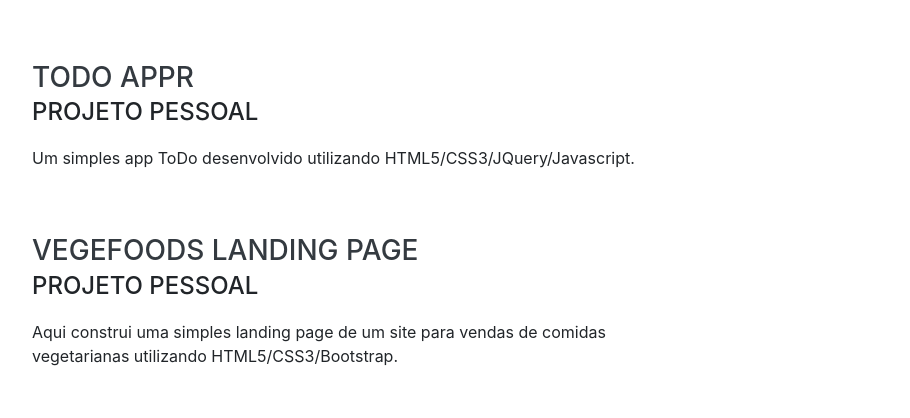
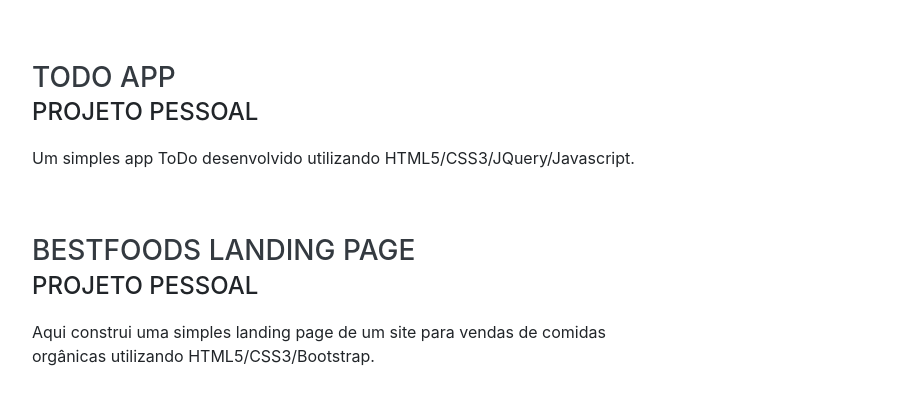
Before and after one commit to gabriellpr/gabriellpr.github.io, a website with bundled scripts: page index.html in a window 1280 px wide. Shown: the part 1294-1712 px from the top of the page, 288-1198 px from the left. Built offline with nearby package versions, Linux system fonts and the light colour scheme; a web font is replaced by a local one.

Commit message:
adicionando bestfoods link

```diff
--- a/index.html
+++ b/index.html
@@ -165,7 +165,7 @@
             class="resume-item d-flex flex-column flex-md-row justify-content-between mb-5"
           >
             <div class="resume-content">
-              <h3 class="mb-0">ToDo Appr</h3>
+              <h3 class="mb-0">ToDo App</h3>
               <div class="subheading mb-3">Projeto pessoal</div>
               <p>
                 Um simples app ToDo desenvolvido utilizando
@@ -181,15 +181,17 @@
             class="resume-item d-flex flex-column flex-md-row justify-content-between"
           >
             <div class="resume-content">
-              <h3 class="mb-0">Vegefoods Landing Page</h3>
+              <h3 class="mb-0">Bestfoods Landing Page</h3>
               <div class="subheading mb-3">Projeto pessoal</div>
               <p>
                 Aqui construi uma simples landing page de um site para vendas de
-                comidas vegetarianas utilizando HTML5/CSS3/Bootstrap.
+                comidas orgânicas utilizando HTML5/CSS3/Bootstrap.
               </p>
             </div>
             <div class="resume-date text-md-right">
-              <a href="https://www.google.com"><i class="fas fa-globe"></i></a>
+              <a href="https://gabriellpr.github.io/vegefoods.github.io/"
+                ><i class="fas fa-globe"></i
+              ></a>
             </div>
           </div>
         </div>
```
Also changed, not shown: img/eu.jpeg (deleted), img/profile.jpeg (deleted), img/profile.png (deleted).
